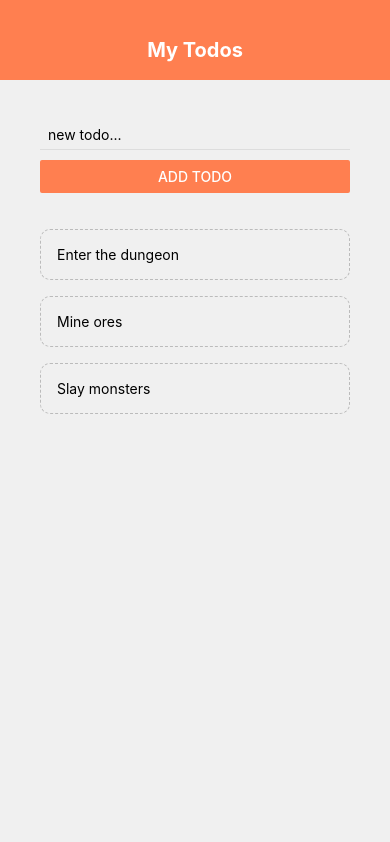
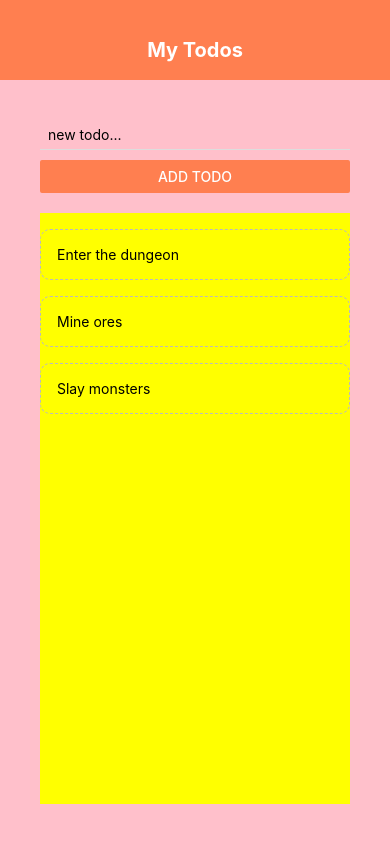
Before and after one commit to JohncentVentura/Netninja-React-Native-Tutorial, a React Native app: screen / in a window 390 px wide. Built offline with nearby package versions, Linux system fonts and the light colour scheme.

Commit message:
tutorial-14-flexbox-basics

```diff
--- a/App.js
+++ b/App.js
@@ -15,6 +15,7 @@
 import Header from "./components/header";
 import TodoItem from "./components/todoItem";
 import AddTodo from "./components/addTodo";
+import Sandbox from "./components/sandbox";
 
 export default function App() {
   const [todos, setTodos] = useState([
@@ -45,6 +46,7 @@
   };
 
   return (
+    //<Sandbox />
     <TouchableWithoutFeedback
       onPress={() => {
         Keyboard.dismiss();
@@ -75,9 +77,13 @@
     backgroundColor: "#f0f0f0ff",
   },
   content: {
+    flex: 1,
     padding: 40,
+    backgroundColor: "pink",
   },
   list: {
+    flex: 1,
     marginTop: 20,
+    backgroundColor: "yellow"
   },
 });
--- /dev/null
+++ b/components/sandbox.js
@@ -0,0 +1,44 @@
+import React from "react";
+import { View, Text, StyleSheet } from "react-native";
+
+export default function Sandbox() {
+  return (
+    <View style={styles.container}>
+      <Text style={styles.boxOne}>one</Text>
+      <Text style={styles.boxTwo}>two</Text>
+      <Text style={styles.boxThree}>three</Text>
+      <Text style={styles.boxFour}>four</Text>
+    </View>
+  );
+}
+
+const styles = StyleSheet.create({
+  container: {
+    //flex: 1,
+    flexDirection: "row",
+    justifyContent: "space-around",
+    alignItems: "flex-end",
+    paddingTop: 40,
+    backgroundColor: "#ddd",
+  },
+  boxOne: {
+    flex: 1,
+    padding: 10,
+    backgroundColor: "violet",
+  },
+  boxTwo: {
+    flex: 1,
+    padding: 20,
+    backgroundColor: "gold",
+  },
+  boxThree: {
+    flex: 1,
+    padding: 30,
+    backgroundColor: "coral",
+  },
+  boxFour: {
+    flex: 1,
+    padding: 40,
+    backgroundColor: "skyblue",
+  },
+});
```
